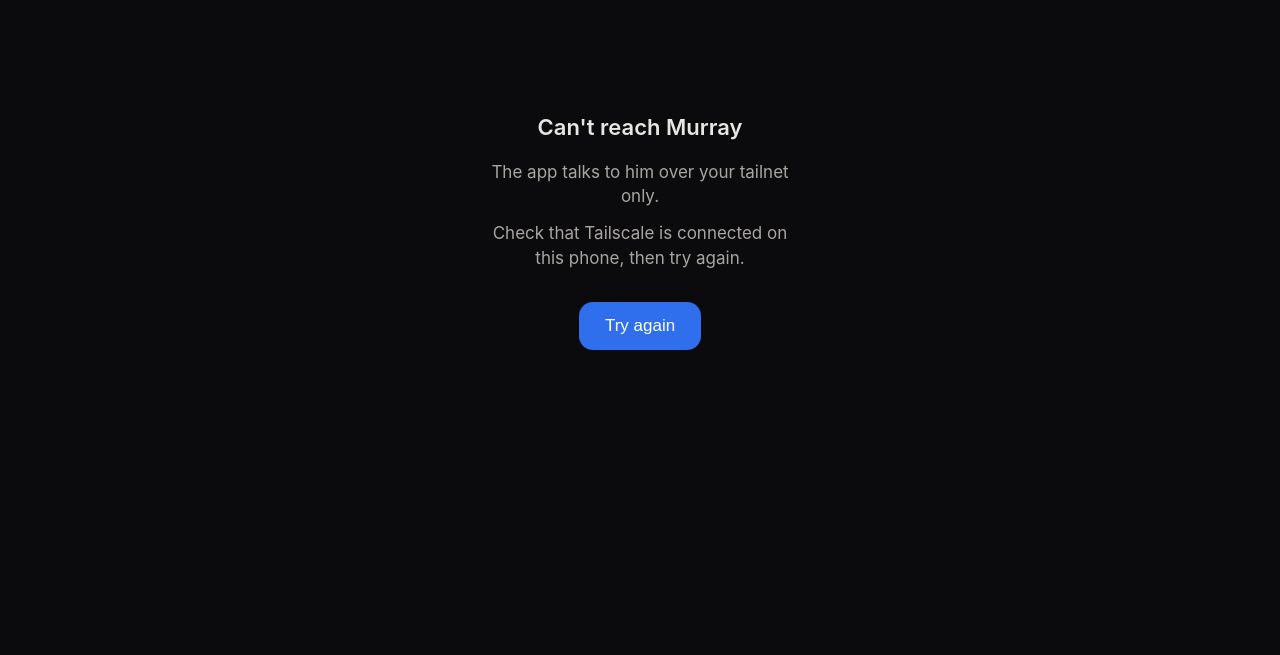
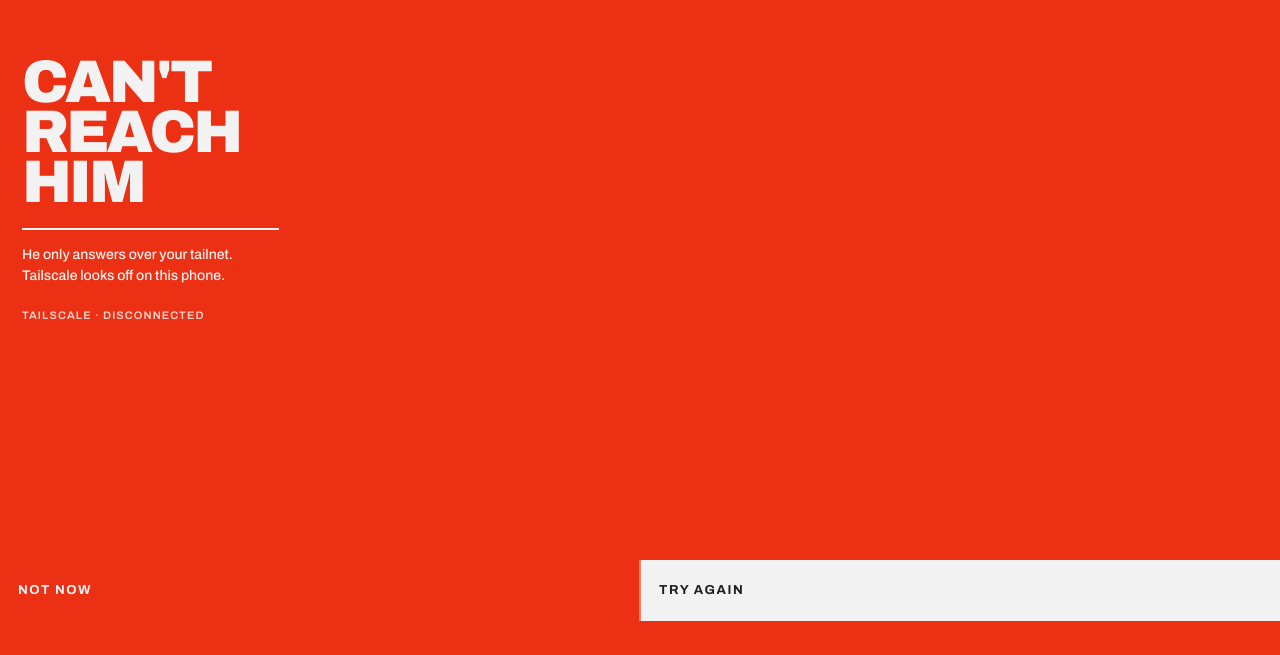
Before and after one commit to NolanCSE/murray-talk-app, a website: page www/index.html in a window 1280 px wide. Shown: the part 193-848 px from the top of the page. After the commit the page ends 814 px from the top, so only its background shows below. Drawn offline with Linux system fonts and the light colour scheme.

Commit message:
offline page in the Modernist design (CAN'T REACH HIM)

```diff
--- a/www/index.html
+++ b/www/index.html
@@ -3,16 +3,23 @@
 <meta charset="utf-8">
 <meta name="viewport" content="width=device-width,initial-scale=1,viewport-fit=cover">
 <title>Murray</title>
+<link rel="stylesheet" href="https://fonts.googleapis.com/css2?family=Archivo:wght@500;600;700;900&display=swap" media="print" onload="this.media='all'">
 <style>
-  html,body{margin:0;height:100%;background:#0b0b0d;color:#e8e6e1;font:17px/1.45 -apple-system,system-ui,sans-serif}
-  main{min-height:100%;display:flex;flex-direction:column;justify-content:center;align-items:center;text-align:center;
-       padding:calc(env(safe-area-inset-top) + 24px) 28px calc(env(safe-area-inset-bottom) + 24px)}
-  h1{font-weight:600;font-size:22px;margin:0 0 10px}
-  p{margin:6px 0;color:#a9a6a0;max-width:30ch}
-  button{margin-top:26px;background:#2f6fed;color:#fff;border:0;border-radius:14px;padding:14px 26px;font-size:17px}
-</style></head><body><main>
-<h1>Can't reach Murray</h1>
-<p>The app talks to him over your tailnet only.</p>
-<p>Check that Tailscale is connected on this phone, then try again.</p>
-<button onclick="location.href='__TALK_URL__'">Try again</button>
-</main></body></html>
+  :root{--ink:#201e1d;--paper:#f3f2f2;--red:#ec3013;--f:"Archivo",system-ui,-apple-system,sans-serif}
+  html,body{margin:0;height:100%;background:var(--red);color:var(--paper);font-family:var(--f);-webkit-font-smoothing:antialiased}
+  body{display:flex;flex-direction:column;padding:calc(env(safe-area-inset-top) + 14px) 0 env(safe-area-inset-bottom)}
+  .mid{flex:1;display:flex;flex-direction:column;justify-content:center;padding:0 22px;gap:20px}
+  .big{font:900 60px/0.84 var(--f);letter-spacing:-0.045em}
+  .why{border-top:2px solid var(--paper);padding-top:14px;font:500 14px/1.5 var(--f);max-width:32ch}
+  .k{font:600 11px/1.7 var(--f);letter-spacing:.1em;opacity:.85}
+  .grid{display:grid;grid-template-columns:1fr 1fr;gap:2px;background:rgba(243,242,242,.4)}
+  button{appearance:none;border:0;padding:24px 18px calc(24px + env(safe-area-inset-bottom));font:700 13px/1 var(--f);letter-spacing:.12em;text-align:left;font-family:var(--f)}
+  .no{background:var(--red);color:var(--paper)}.yes{background:var(--paper);color:var(--ink)}
+</style></head><body>
+<div class="mid">
+  <div class="big">CAN'T<br>REACH<br>HIM</div>
+  <div class="why">He only answers over your tailnet. Tailscale looks off on this phone.</div>
+  <div class="k">TAILSCALE · DISCONNECTED</div>
+</div>
+<div class="grid"><button class="no" onclick="location.reload()">NOT NOW</button><button class="yes" onclick="location.href='__TALK_URL__'">TRY AGAIN</button></div>
+</body></html>
```
